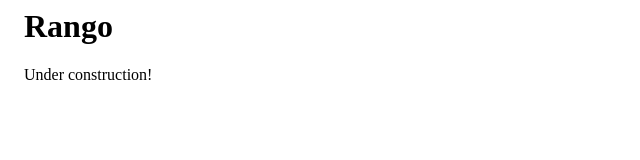
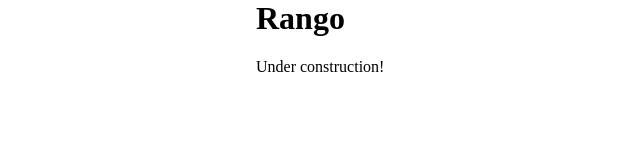
Before and after one commit to bhushan-mohanraj/rango-web, a plain HTML site: page index.html in a window 1280 px wide. Shown: the whole page, without its empty margins (0-640 px from the left). Drawn offline with Linux system fonts and the light colour scheme.

Commit message:
Update fonts and margins

```diff
--- a/index.html
+++ b/index.html
@@ -4,7 +4,9 @@
         <style>
             body {
                 max-width: 48rem;
+                margin: auto;
                 padding: 0 1rem;
+                font-family: serif;
             }
         </style>
     </head>
```
